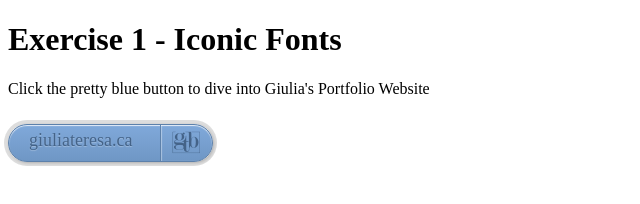
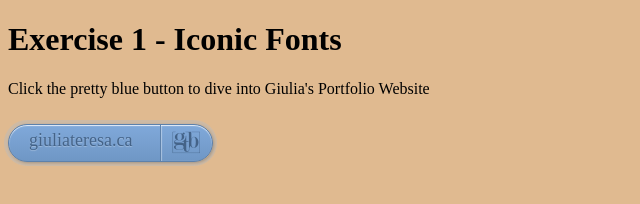
Before and after one commit to gbales11/1686exercise-1, a plain HTML site: page index.html in a window 1280 px wide. Shown: the whole page, without its empty margins (0-640 px from the left). Drawn offline with Linux system fonts and the light colour scheme.

Commit message:
added background colour

```diff
--- a/css/exercise1-font.css
+++ b/css/exercise1-font.css
@@ -31,6 +31,7 @@
   width:1em;
   margin-right:;
   text-align: center;
+
   /* opacity: .8; */
 
   /* For safety - reset parent styles, that can break glyph codes*/
--- a/css/index.css
+++ b/css/index.css
@@ -5,6 +5,7 @@
 @viewport { width: device-width; scale: 1; }
 
 html {
+	background-color: #E0BA90;
 	box-sizing: border-box;
 
 	-moz-text-size-adjust: 100%;
```
